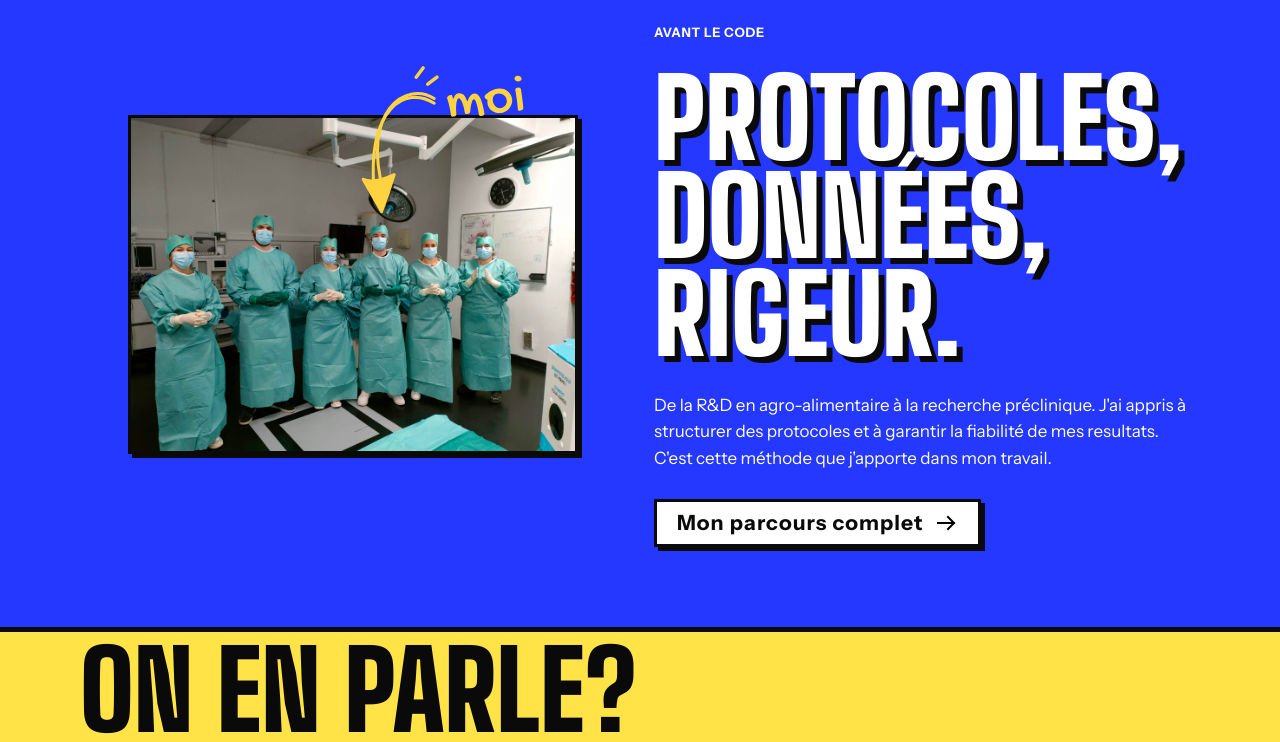
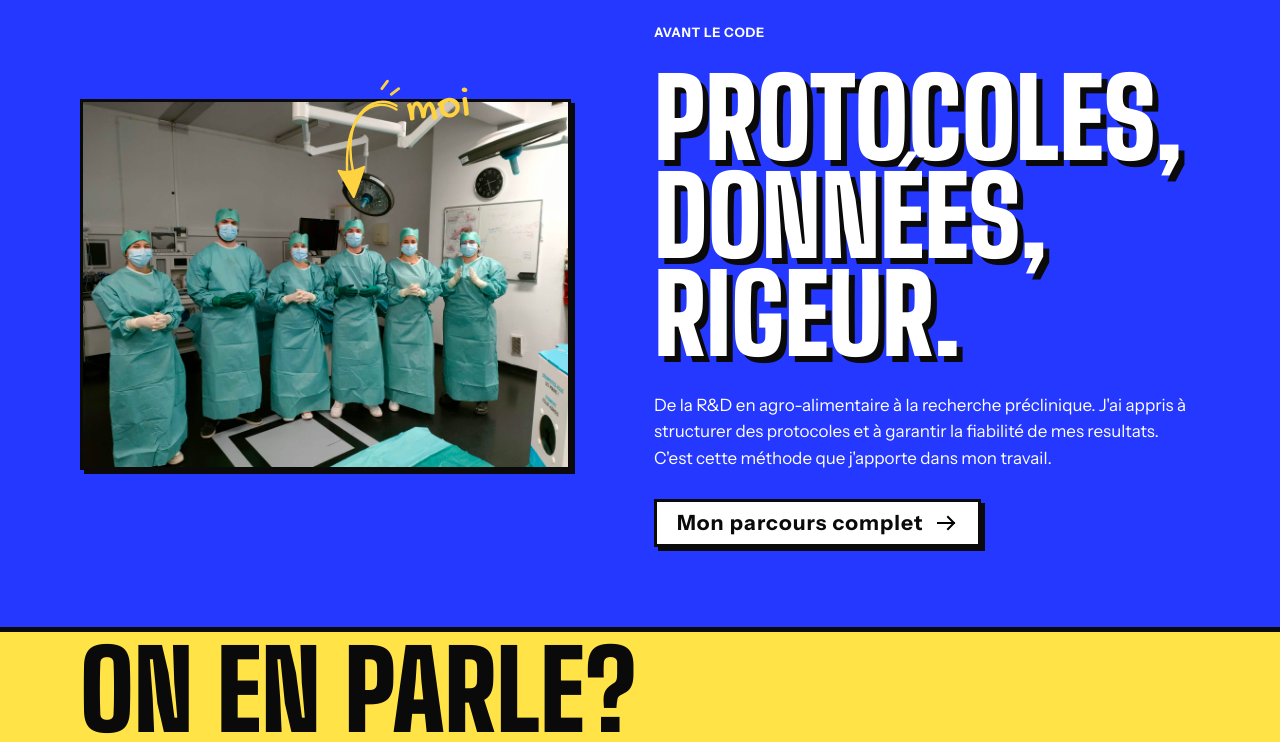
Before and after one commit to duckzla/portfolio, a plain HTML site: page index.html in a window 1280 px wide. Shown: the part 1721-2463 px from the top of the page. Drawn offline with Linux system fonts and the light colour scheme.

Commit message:
modif fleche

```diff
--- a/assets/css/pages.css
+++ b/assets/css/pages.css
@@ -124,7 +124,7 @@
 .photo_chir {
     display: block;
     width: 100%;
-    max-width: 450px;
+    max-width: 90%;
     object-fit: cover;
     color: var(--ink);
     border: var(--border);
@@ -133,10 +133,10 @@
 
 .fleche-moi {
     position: absolute;
-    width: 45%;           /* proportionnelle à la photo */
+    width: 30%;           /* proportionnelle à la photo */
     height: auto;
-    top: -18%;
-    right: 8%;          /* déborde à droite de la photo */
+    top: -8%;
+    right: 26%;          /* déborde à droite de la photo */
 }
 
 .pres_before {
```
